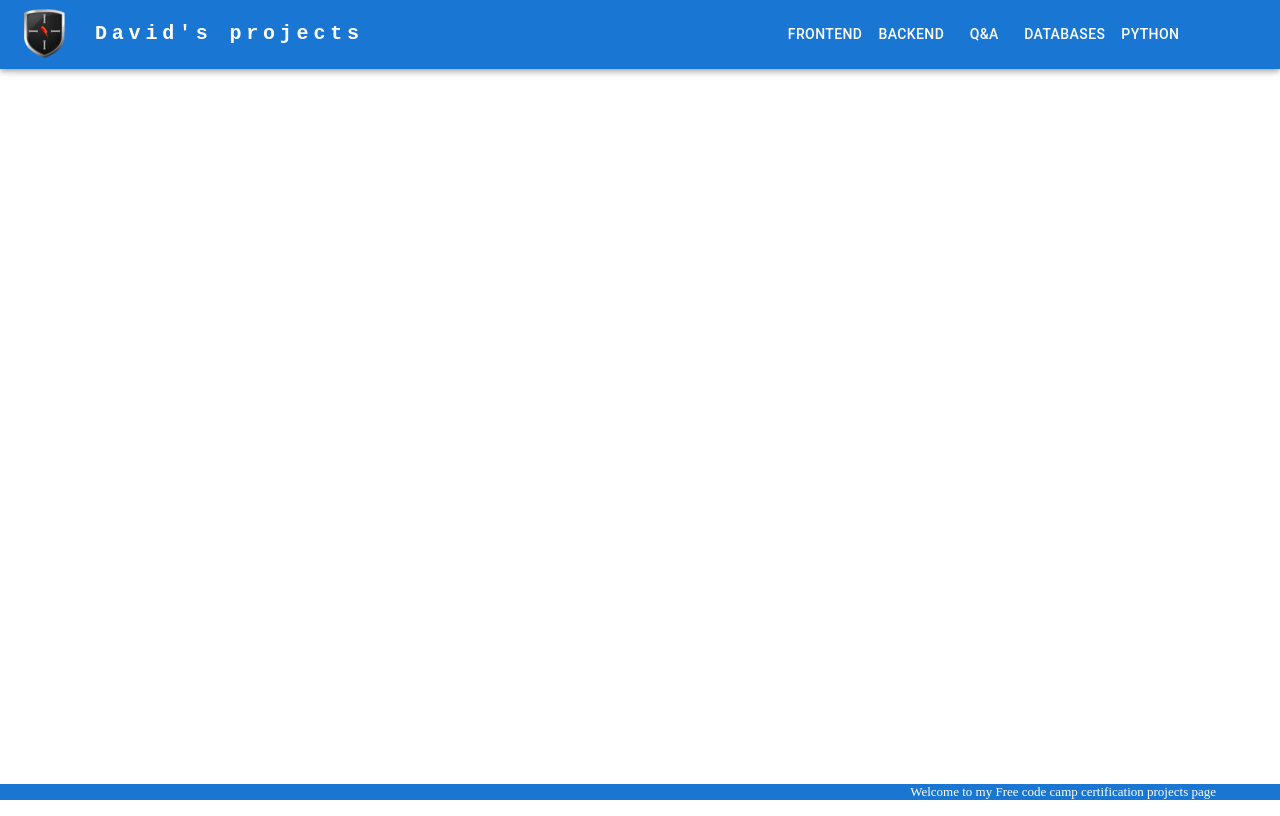
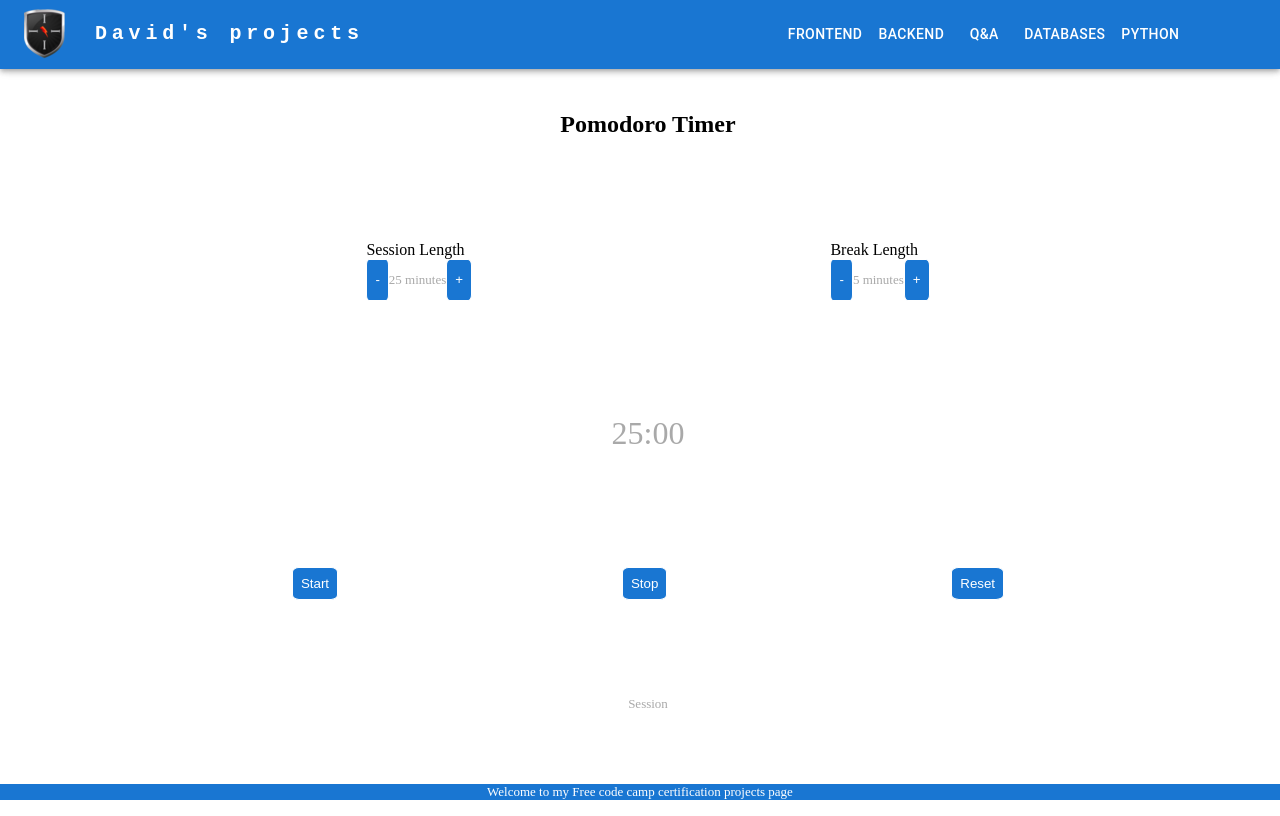
Before and after one commit to iisblitz/certifications, a React (Create React App) app: page /certifications/FrontEnd/Pomodoro in a window 1280 px wide. Built offline with nearby package versions, Linux system fonts and the light colour scheme.

Commit message:
finished pomodoro timer

```diff
--- a/src/database.js
+++ b/src/database.js
@@ -76,6 +76,44 @@ const DB = [{
         'User Story #14: Pressing an operator immediately following = should start a new calculation that operates on the result of the previous evaluation.',
         'User Story #15: My calculator should have several decimal places of precision when it comes to rounding (note that there is no exact standard, but you should be able to handle calculations like 2 / 7 with reasonable precision to at least 4 decimal places).'
         ],
+    Status: "Complete"
+},
+{
+    id:5,
+    certification: "Frontend Technologies",
+    name:"Pomodoro",
+    shortDescription: "Objective: Build an app that is functionally similar to this: https://25--5-clock.freecodecamp.rocks.",
+    Description: "Fulfill the below user stories and get all of the tests to pass. Use whichever libraries or APIs you need. Give it your own personal style./n    You can use any mix of HTML, JavaScript, CSS, Bootstrap, SASS, React, Redux, and jQuery to complete this project. You should use a frontend framework (like React for example) because this section is about learning frontend frameworks. Additional technologies not listed above are not recommended and using them is at your own risk. We are looking at supporting other frontend frameworks like Angular and Vue, but they are not currently supported. We will accept and try to fix all issue reports that use the suggested technology stack for this project. Happy coding!",
+    UserStories:[
+        'User Story #1: I can see an element with id="break-label" that contains a string (e.g. "Break Length").',
+        'User Story #2: I can see an element with id="session-label" that contains a string (e.g. "Session Length").',
+        'User Story #3: I can see two clickable elements with corresponding IDs: id="break-decrement" and id="session-decrement".',
+        'User Story #4: I can see two clickable elements with corresponding IDs: id="break-increment" and id="session-increment".',
+        'User Story #5: I can see an element with a corresponding id="break-length", which by default (on load) displays a value of 5.',
+        'User Story #6: I can see an element with a corresponding id="session-length", which by default displays a value of 25.',
+        'User Story #7: I can see an element with a corresponding id="timer-label", that contains a string indicating a session is initialized (e.g. "Session").',
+        'User Story #8: I can see an element with corresponding id="time-left". NOTE: Paused or running, the value in this field should always be displayed in mm:ss format (i.e. 25:00).',
+        'User Story #9: I can see a clickable element with a corresponding id="start_stop".',
+        'User Story #10: I can see a clickable element with a corresponding id="reset".',
+        'User Story #11: When I click the element with the id of reset, any running timer should be stopped, the value within id="break-length" should return to 5, the value within id="session-length" should return to 25, and the element with id="time-left" should reset to its default state.',
+        'User Story #12: When I click the element with the id of break-decrement, the value within id="break-length" decrements by a value of 1, and I can see the updated value.',
+        'User Story #13: When I click the element with the id of break-increment, the value within id="break-length" increments by a value of 1, and I can see the updated value.',
+        'User Story #14: When I click the element with the id of session-decrement, the value within id="session-length" decrements by a value of 1, and I can see the updated value.',
+        'User Story #15: When I click the element with the id of session-increment, the value within id="session-length" increments by a value of 1, and I can see the updated value.',
+        'User Story #16: I should not be able to set a session or break length to <= 0.',
+        'User Story #17: I should not be able to set a session or break length to > 60.',
+        'User Story #18: When I first click the element with id="start_stop", the timer should begin running from the value currently displayed in id="session-length", even if the value has been incremented or decremented from the original value of 25.',
+        'User Story #19: If the timer is running, the element with the id of time-left should display the remaining time in mm:ss format (decrementing by a value of 1 and updating the display every 1000ms).',
+        'User Story #20: If the timer is running and I click the element with id="start_stop", the countdown should pause.',
+        'User Story #21: If the timer is paused and I click the element with id="start_stop", the countdown should resume running from the point at which it was paused.',
+        'User Story #22: When a session countdown reaches zero (NOTE: timer MUST reach 00:00), and a new countdown begins, the element with the id of timer-label should display a string indicating a break has begun.',
+        'User Story #23: When a session countdown reaches zero (NOTE: timer MUST reach 00:00), a new break countdown should begin, counting down from the value currently displayed in the id="break-length" element.',
+        'User Story #24: When a break countdown reaches zero (NOTE: timer MUST reach 00:00), and a new countdown begins, the element with the id of timer-label should display a string indicating a session has begun.',
+        'User Story #25: When a break countdown reaches zero (NOTE: timer MUST reach 00:00), a new session countdown should begin, counting down from the value currently displayed in the id="session-length" element.',
+        'User Story #26: When a countdown reaches zero (NOTE: timer MUST reach 00:00), a sound indicating that time is up should play. This should utilize an HTML5 audio tag and have a corresponding id="beep".',
+        'User Story #27: The audio element with id="beep" must be 1 second or longer.',
+        'User Story #28: The audio element with id of beep must stop playing and be rewound to the beginning when the element with the id of reset is clicked.',
+        ],
     Status: "in progress"
 }
 ]
--- a/src/index.js
+++ b/src/index.js
@@ -12,6 +12,7 @@ import RandomQuote from "./pages/RandomQuote"
 import BuildaMarkdownPreviewer from "./pages/BuildaMarkdownPreviewer"
 import DrumMachine from "./pages/DrumMachine"
 import JavaScriptCalculator from './pages/JavaScriptCalculator';
+import Pomodoro from "./pages/Pomodoro"
 
 const root = ReactDOM.createRoot(document.getElementById('root'));
 root.render(
@@ -25,6 +26,7 @@ root.render(
     <Route path='/FrontEnd/BuildaMarkdownPreviewer' element={<BuildaMarkdownPreviewer/>}></Route>
     <Route path='/FrontEnd/DrumMachine' element={<DrumMachine/>}></Route>
     <Route path='/FrontEnd/JavaScriptCalculator' element={<JavaScriptCalculator/>}></Route>
+    <Route path='/FrontEnd/Pomodoro' element={<Pomodoro/>}></Route>
   </Routes>
   <Footer/>
   </Router>
--- /dev/null
+++ b/src/pages/Pomodoro.css
@@ -0,0 +1,35 @@
+section {
+  display: flex;
+  flex-direction: column;
+  justify-content: space-evenly;
+  height: 100vh;
+  width: 100vw;
+}
+
+h1 {
+  font-size: 4 rem;
+}
+
+label {
+  text-align: center;
+  width: 100%;
+}
+.row {
+  display: flex;
+  flex-direction: row;
+  justify-content: space-evenly;
+  width: 100vw;
+}
+p {
+  text-align: center;
+  font-size: 2 rem;
+}
+
+.miniRow {
+  display: flex;
+  flex-direction: row;
+}
+
+.timer {
+  font-size: 2rem;
+}
--- /dev/null
+++ b/src/pages/Pomodoro.js
@@ -0,0 +1,102 @@
+import React, { useState, useEffect } from 'react';
+import beep from "../resources/beep.mp3"
+import './Pomodoro.css'
+const Pomodoro = () => {
+    const [sessionLength, setSessionLength] = useState(25 * 60);
+    const [breakLength, setBreakLength] = useState(5 * 60);
+    const [timer, setTimer] = useState(sessionLength);
+    const [isActive, setIsActive] = useState(false);
+    const [isSession, setIsSession] = useState(true);
+
+    useEffect(() => {
+        let interval;
+        if (isActive) {
+            interval = setInterval(() => {
+                if (timer > 0) {
+                    setTimer(prevTimer => prevTimer - 1);
+                } else {
+                    clearInterval(interval);
+                    const audio = new Audio(beep)
+                    audio.play()
+                    // Toggle between session and break
+                    setIsSession(isSession => !isSession);
+                    setTimer(isSession ? breakLength : sessionLength);
+                }
+            }, 1000);
+        } else {
+            clearInterval(interval);
+        }
+        return () => clearInterval(interval);
+    }, [isActive, timer, sessionLength, breakLength, isSession]);
+
+    const formatTime = (seconds) => {
+        const minutes = Math.floor(seconds / 60);
+        const remainingSeconds = seconds % 60;
+        const formattedMinutes = String(minutes).padStart(2, '0');
+        const formattedSeconds = String(remainingSeconds).padStart(2, '0');
+        return `${formattedMinutes}:${formattedSeconds}`;
+    };
+
+    const handleStart = () => {
+        setIsActive(true);
+    };
+
+    const handleStop = () => {
+        setIsActive(false);
+    };
+
+    const handleReset = () => {
+        setIsActive(false);
+        setIsSession(true);
+        setTimer(sessionLength);
+        setBreakLength(5*60);
+        setSessionLength(25*60)
+    };
+
+    const handleClickSession=(e)=>{
+        let value = e.target.innerHTML
+        if(value === "-"){setSessionLength(Math.max(60, sessionLength - 60))}else{setSessionLength(Math.min(3600, sessionLength + 60))}
+        setTimer(sessionLength)
+    }
+    const handleClickBreak=(e)=>{
+        let value = e.target.innerHTML
+        if(value === "-"){setBreakLength(Math.max(60, breakLength - 60))}else{setBreakLength(Math.min(3600, breakLength + 60))}
+    }
+
+    return (
+        <section className="section">
+            <h1>Pomodoro Timer</h1>
+
+            <div className="row">
+            <div className="session">
+                <label id="session-label">Session Length</label>
+                <div className="miniRow">
+                    <button id="session-decrement" onClick={(e) => handleClickSession(e)}>-</button>
+                    <p id="session-length">{sessionLength / 60} minutes</p>
+                    <button id="session-increment" onClick={(e) => handleClickSession(e)}>+</button>
+                </div>
+            </div>
+
+            <div className="break">
+                <label id="break-label">Break Length</label>
+                <div className="miniRow">
+                    <button id="break-decrement"  onClick={(e) => handleClickBreak(e)}>-</button>
+                    <p id="break-length">{breakLength / 60} minutes</p>
+                    <button id="session-increment" onClick={(e) => handleClickBreak(e)}>+</button>
+                </div>
+            </div>
+            </div>
+
+            <p id="time-left" className="timer">{formatTime(timer)}</p>
+            <div className="row">
+            <button id="start_stop" onClick={handleStart}>Start</button>
+            <button id="start_stop" onClick={handleStop}>Stop</button>
+            <button id="reset" onClick={handleReset}>Reset</button>
+            </div>
+            <p id="timer-label">{isSession ? 'Session' : 'Break'}</p>
+
+        </section>
+    );
+};
+
+export default Pomodoro;
```
Also changed, not shown: 1 other file (tests, documents, lock files or other folders).
